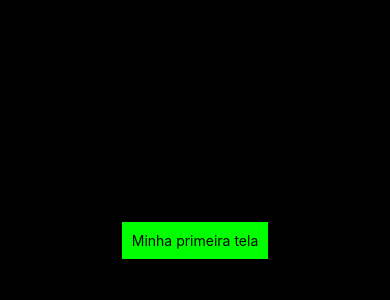
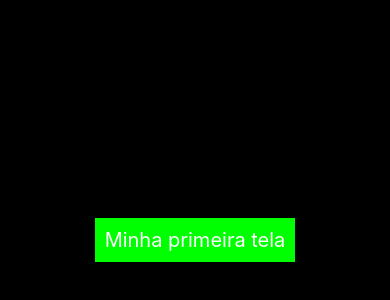
Before and after one commit to lohanabea/aula_expo_0, a React Native app: screen / in a window 390 px wide. Shown: the part 182-482 px from the top of the page. Built offline with nearby package versions, Linux system fonts and the light colour scheme.

Commit message:
aula 09-03

```diff
--- a/App.js
+++ b/App.js
@@ -1,7 +1,7 @@
 import { StatusBar } from 'expo-status-bar';
 import { StyleSheet, Text, View } from 'react-native';
 
-import Exemplo_0 from'./components/exemplo_0';
+import Exemplo_0 from'./components/exemplo_1';
 
 export default function App() {
   return (
--- a/components/exemplo_0/index.js
+++ b/components/exemplo_1/index.js
@@ -5,8 +5,9 @@ import styles from './styles';
 function Exemplo_0 (){
     return(
         <View style={styles.components}>
-            <Text >Minha primeira tela</Text>
+            <Text style={styles.texto}>Minha primeira tela</Text>
         </View>
+
     );
 }
 
```
Also changed, not shown: components/exemplo_1/styles.js (line endings or trailing spaces).
